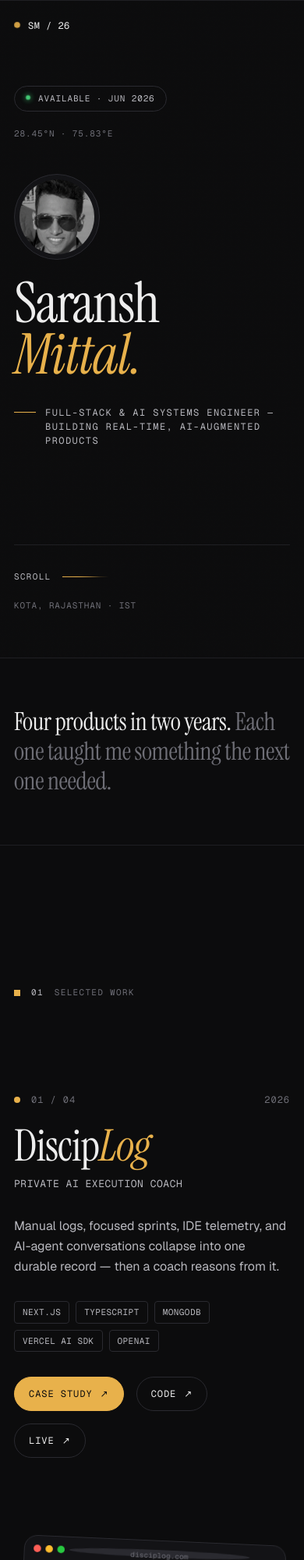
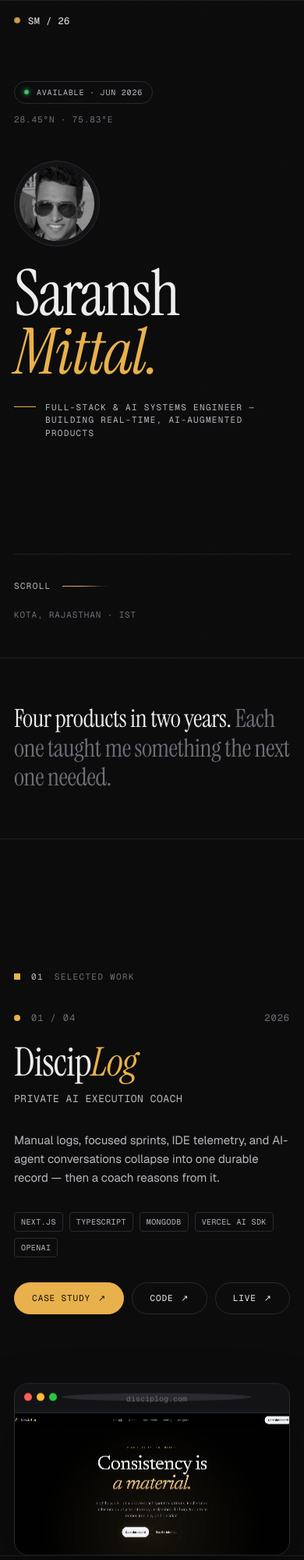
Before and after one commit to Saransh-mittal/Saransh-mittal.github.io, a website built with Vite: page index.html in a window 390 px wide. Shown: the top 2000 px of the page at 78% size. Built offline with nearby package versions, Linux system fonts and the light colour scheme; some packages are replaced by stand-ins of ours.

Commit message:
feat: optimize responsive layout, skip preloader on return, and restore scroll
- Skip intro preloader on subsequent visits in the same session via sessionStorage
- Persist and restore scroll position when returning from case studies
- Avoid replaying entrance reveal animations on return
- Simplify case study back button target
- Disable 3D tilt/scale animations and rotation on tablets/mobile (<1000px)
- Refine responsive layout sizing, typography, and alignments for tablets/mobile
- Add resume PDF to public assets

```diff
--- a/src/caseStudy.js
+++ b/src/caseStudy.js
@@ -63,7 +63,7 @@ function renderCaseStudy(cs) {
 
   return `
     <nav class="cs-nav">
-      <a href="/index.html#work" class="back">
+      <a href="/index.html" class="back">
         <span class="arr" aria-hidden="true">←</span>
         <span>Back to portfolio</span>
       </a>
--- a/src/main.js
+++ b/src/main.js
@@ -33,6 +33,26 @@ lenis.on('scroll', ScrollTrigger.update);
 gsap.ticker.add((time) => lenis.raf(time * 1000));
 gsap.ticker.lagSmoothing(0);
 
+// ─── Scroll position persistence ────────────────────────────
+// Remember where the visitor was so returning from a case study lands them
+// back at the same spot instead of the top. We manage this ourselves, so
+// turn off the browser's own (conflicting) scroll restoration.
+if ('scrollRestoration' in history) history.scrollRestoration = 'manual';
+const SCROLL_KEY = 'sm:portfolioScroll';
+
+function cameFromCaseStudy() {
+  try {
+    if (!document.referrer) return false;
+    const u = new URL(document.referrer);
+    return u.host === location.host && /\/case-study\.html$/.test(u.pathname);
+  } catch (e) { return false; }
+}
+
+// Persist scroll when navigating away (into a case study, etc.)
+window.addEventListener('pagehide', () => {
+  try { sessionStorage.setItem(SCROLL_KEY, String(window.scrollY)); } catch (e) { /* private mode */ }
+});
+
 // ─── Boot ───────────────────────────────────────────────────
 async function boot() {
   // Build DOM + behaviours from the single source of truth
@@ -50,12 +70,27 @@ async function boot() {
   await initPreloader(siteData);
 
   const main = document.getElementById('main-content');
+
+  // If we're returning from a case study, skip the entrance animation and
+  // restore the previous scroll position so it feels continuous.
+  const returning = cameFromCaseStudy();
+  initReveal(document, { immediate: returning });
+  ScrollTrigger.refresh();
+
+  let restoreY = 0;
+  if (returning) {
+    try { restoreY = parseInt(sessionStorage.getItem(SCROLL_KEY) || '0', 10) || 0; } catch (e) { /* private mode */ }
+    // Jump to the saved spot while still hidden (layout is already computed),
+    // so there's no flash at the top before the restore.
+    if (restoreY > 0) lenis.scrollTo(restoreY, { immediate: true, force: true });
+  }
+
   main.style.visibility = 'visible';
 
-  // Trigger entrance reveals once the page is visible
-  initReveal();
-
-  ScrollTrigger.refresh();
+  // Re-sync triggers after the jump (transforms depend on final scroll pos).
+  if (restoreY > 0) {
+    requestAnimationFrame(() => { lenis.scrollTo(restoreY, { immediate: true, force: true }); ScrollTrigger.refresh(); });
+  }
 }
 
 boot();
--- a/src/modules/preloader.js
+++ b/src/modules/preloader.js
@@ -2,9 +2,25 @@
 // Preloader — Giant counter + wipe transition
 // ============================================================
 
+// Play the intro preloader once per browser session. Subsequent loads in the
+// same session — e.g. returning to the portfolio from a case study — skip it
+// and reveal the site immediately.
+const SEEN_KEY = 'sm:preloaderSeen';
+
 export function initPreloader(siteData) {
   return new Promise((resolve) => {
     const el = document.getElementById('preloader');
+
+    let seen = false;
+    try { seen = sessionStorage.getItem(SEEN_KEY) === '1'; } catch (e) { /* private mode */ }
+
+    if (seen) {
+      // Skip straight to the revealed site.
+      if (el) el.style.display = 'none';
+      resolve();
+      return;
+    }
+
     const num = document.getElementById('preloader-num');
     const fill = document.getElementById('preloader-line-fill');
     const word = document.getElementById('preloader-word');
@@ -27,6 +43,7 @@ export function initPreloader(siteData) {
       if (progress < 1) {
         requestAnimationFrame(tick);
       } else {
+        try { sessionStorage.setItem(SEEN_KEY, '1'); } catch (e) { /* private mode */ }
         setTimeout(() => {
           el.classList.add('done');
           setTimeout(() => {
--- a/src/modules/projects.js
+++ b/src/modules/projects.js
@@ -91,14 +91,21 @@ export function initProjects(siteData) {
       engine = initFrameEngine(canvas, p, null);
     }
 
+    // On touch / single-column layouts use a gentler effect: a pure vertical
+    // parallax with no rotation or scale, so frames stay flat and never skew
+    // or overflow — but the image still moves with scroll.
+    const reduce = window.matchMedia('(max-width: 1000px)');
+
     // Entrance fade for the device
-    gsap.set(deviceStack, { opacity: 0, y: 60, rotate: 2.5, scale: 0.95 });
+    gsap.set(deviceStack, reduce.matches
+      ? { opacity: 0, y: 40 }
+      : { opacity: 0, y: 60, rotate: 2.5, scale: 0.95 });
     gsap.to(deviceStack, {
       opacity: 1, duration: 0.8, ease: 'power2.out',
       scrollTrigger: { trigger: article, start: 'top 85%', toggleActions: 'play none none none' },
     });
 
-    // Scroll-tied tilt / lift / scale + frame scrub
+    // Scroll-tied parallax (+ tilt/scale on desktop) and frame scrub
     ScrollTrigger.create({
       trigger: article,
       start: 'top bottom',
@@ -106,11 +113,15 @@ export function initProjects(siteData) {
       scrub: true,
       onUpdate: (self) => {
         const t = clamp((self.progress - 0.15) / 0.7, 0, 1);
-        gsap.set(deviceStack, {
-          y: lerp(60, -30, t),
-          rotate: lerp(2.5, -1.5, t),
-          scale: lerp(0.95, 1, clamp(t * 1.4, 0, 1)),
-        });
+        if (reduce.matches) {
+          gsap.set(deviceStack, { y: lerp(48, -48, t), rotate: 0, scale: 1 });
+        } else {
+          gsap.set(deviceStack, {
+            y: lerp(60, -30, t),
+            rotate: lerp(2.5, -1.5, t),
+            scale: lerp(0.95, 1, clamp(t * 1.4, 0, 1)),
+          });
+        }
         if (engine?.update) engine.update(self.progress);
       },
     });
--- a/src/modules/reveal.js
+++ b/src/modules/reveal.js
@@ -6,9 +6,16 @@
 // Elements already in view at boot reveal immediately.
 // ============================================================
 
-export function initReveal(root = document) {
+export function initReveal(root = document, { immediate = false } = {}) {
   const els = root.querySelectorAll('.reveal, .reveal-stagger');
   if (!els.length) return;
+
+  // Returning visitors (e.g. coming back from a case study) have already
+  // seen the entrance — reveal everything at once instead of replaying it.
+  if (immediate) {
+    els.forEach((el) => el.classList.add('in'));
+    return;
+  }
 
   const inViewNow = (el) => {
     const r = el.getBoundingClientRect();
--- a/style.css
+++ b/style.css
@@ -484,8 +484,13 @@ section { padding: var(--pad-y) 0; position: relative; }
 .tl-item .body p { color: var(--ink-dim); font-size: 15px; max-width: 60ch; line-height: 1.55; }
 
 @media (max-width: 700px) {
-  .timeline { padding-left: 40px; }
-  .tl-item { grid-template-columns: 1fr; gap: 12px; }
+  /* Keep the dots aligned to the line when the rail narrows. */
+  .timeline { padding-left: 44px; }
+  .tl-item { grid-template-columns: 1fr; gap: 10px; padding: 28px 0; }
+  .tl-item::before { left: -40px; top: 34px; }
+  .tl-item .when { display: flex; align-items: baseline; gap: 10px; }
+  .tl-item .when .yr { font-size: 18px; }
+  .tl-item .body h4 { font-size: 24px; }
 }
 
 /* ---------- Stats / Ledger ---------- */
@@ -591,13 +596,76 @@ section { padding: var(--pad-y) 0; position: relative; }
   text-transform: uppercase; color: var(--ink-mute);
 }
 
-/* ---------- Mobile adjustments ---------- */
+/* ---------- Tablet (≤1000px) ---------- */
+@media (max-width: 1000px) {
+  :root { --pad-y: 120px; --gut: 28px; }
+  .project-row { padding: 56px 0; }
+  /* Desktop alternates info/device per row via inline `order`. Once stacked
+     into one column that makes some projects show the image above the title
+     (and two images end up adjacent). Force a consistent title → image order. */
+  .project-info { order: 1 !important; }
+  .device-stack { order: 2 !important; }
+  /* Once stacked, a portrait phone frame at full column width becomes a giant
+     block next to the short laptop frames. Keep it a tasteful centered mockup. */
+  .device.phone { max-width: 260px; }
+  /* NOTE: the scroll parallax (vertical only, no tilt/scale) is applied in
+     projects.js for this breakpoint — don't override the transform here. */
+}
+
+/* ---------- Mobile (≤700px) ---------- */
 @media (max-width: 700px) {
-  :root { --gut: 18px; --pad-y: 90px; }
-  .hero { padding: 110px 0 60px; }
+  :root { --gut: 18px; --pad-y: 84px; }
+
+  .site-header { padding: 18px var(--gut); }
   .site-header .meta .clock { display: none; }
+
+  /* Hero — dial the display type down so it never overflows */
+  .hero { padding: 104px 0 48px; min-height: 100svh; }
+  .hero-title { font-size: clamp(64px, 19vw, 132px); }
+  .hero-role { font-size: 11px; margin-top: 24px; }
+  .hero-availability { font-size: 10px; padding: 6px 12px; }
+
+  .section-label { margin-bottom: 28px; }
+
+  /* Projects */
   .project-info { position: static; }
-  .stat { padding: 28px 18px; }
+  .project-row { padding: 8px 0 48px; }
+  .project-name { font-size: clamp(44px, 13vw, 80px); }
+  .project-desc { font-size: 15px; }
+  .project-links { gap: 10px; }
+  .project-links .btn { padding: 11px 15px; font-size: 11px; }
+  /* Keep the phone mockup compact and centered so it doesn't tower over the
+     short laptop frames — consistent visual weight across all projects. */
+  .device.phone { max-width: 210px; }
+  .device-stack { gap: 16px; }
+
+  /* Capabilities */
+  .cap-card { min-height: 0; padding: 28px 22px; }
+  .cap-card .title { font-size: 30px; margin: 16px 0 18px; }
+
+  /* Ledger */
+  .stat { padding: 26px 16px; }
+  .stat .value { font-size: clamp(40px, 13vw, 64px); }
+
+  /* Contact */
+  .contact { padding: 110px 0 64px; }
+  .contact .lead { font-size: clamp(52px, 16vw, 110px); }
+  .contact .email-link { font-size: clamp(22px, 6vw, 34px); }
+  .contact .cta-row { gap: 12px; margin-top: 44px; }
+
+  /* Footer stacks and centers */
+  .site-footer { flex-direction: column; align-items: center; text-align: center; gap: 14px; }
+  .site-footer .links { gap: 18px; flex-wrap: wrap; justify-content: center; }
+}
+
+/* ---------- Small phones (≤420px) ---------- */
+@media (max-width: 420px) {
+  .hero-top { gap: 12px; }
+  .hero-title { font-size: clamp(56px, 21vw, 108px); }
+  .project-stack .chip { font-size: 10px; padding: 4px 8px; }
+  /* Two CTAs per row read better than a single wide column */
+  .project-links { flex-wrap: wrap; }
+  .project-links .btn { flex: 1 1 auto; justify-content: center; }
 }
 
 /* ---------- Reduced motion ---------- */
```
Also changed, not shown: 1 other file.
